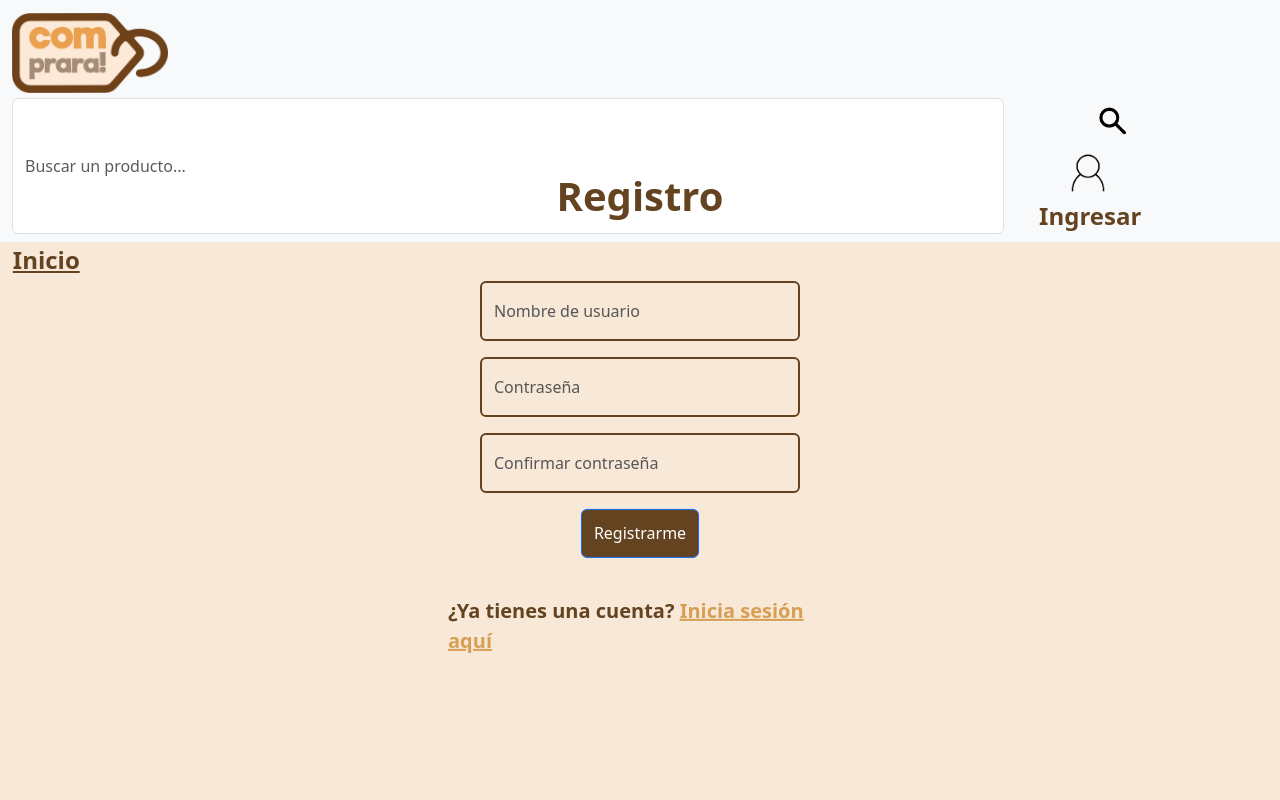
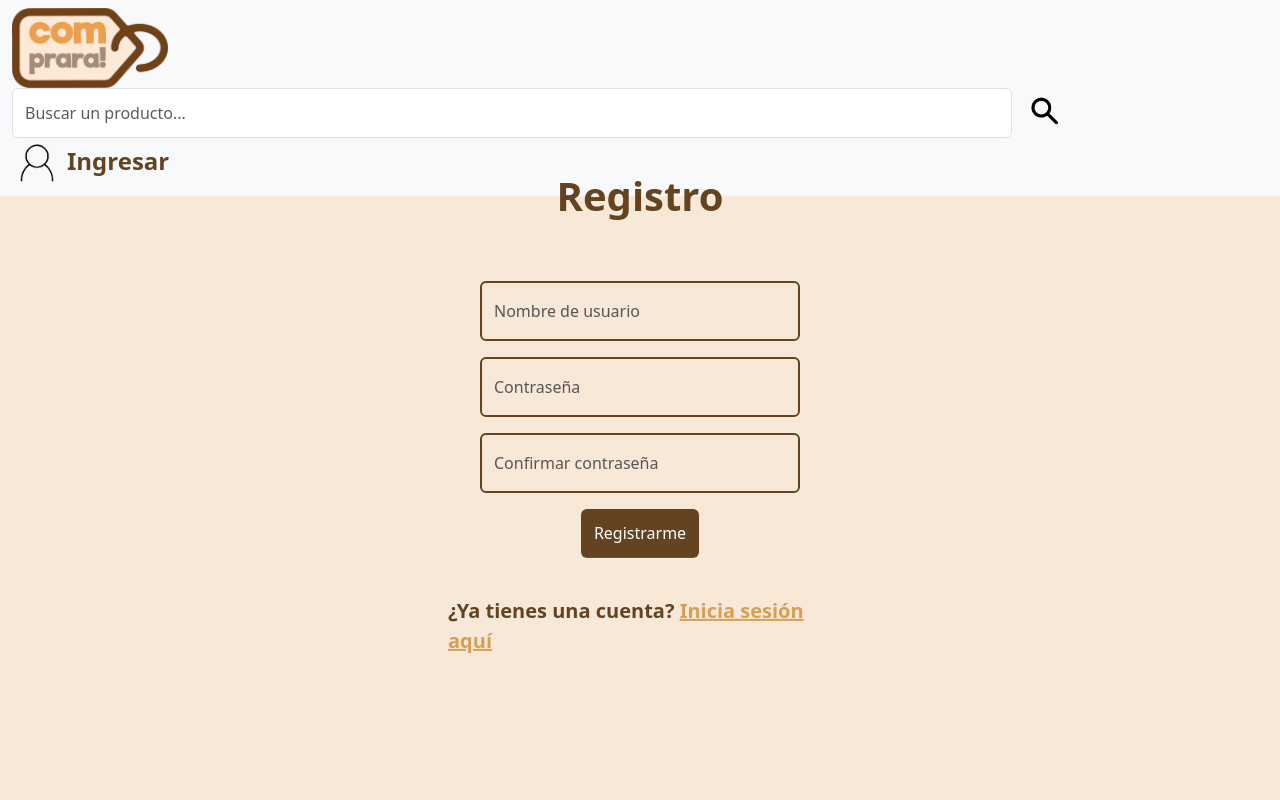
Before and after one commit to felipeperezleal/comprara, a Django app: page /register/ in a window 1280 px wide. Run offline with Django 4.2, Linux system fonts and the light colour scheme.

Commit message:
Style edits

```diff
--- a/login/templates/base.html
+++ b/login/templates/base.html
@@ -11,17 +11,23 @@
 </head>
 <body style="background-color:#f7e8d7;">
     <!-- Navbar -->
-    <nav class="navbar bg-body-tertiary">
+    <nav class="navbar bg-body-tertiary" style="position: fixed; top: 0; width: 100%; margin-bottom: 200px;">
       <div class="container-fluid">
+        <div>
           <a class="navbar-brand" href="{% url 'home' %}">
             <img src="{% static 'logo.png' %}" alt="Comprara!" style="height: 80px; width: auto;">
           </a>
+        </div>
+        <div>
           <form class="d-flex justify-content-between" action="{% url 'search' %}" method="POST" role="search">
             {% csrf_token %}
             <input class="form-control me-2" placeholder="Buscar un producto..." name="search_string" type="search" aria-label="Search" style="width: 1000px;">
             <!-- Al cambiar de <a> a <button> queda horrible visualmente-->
             <button type="submit" class="nav-link" style="color: #644321; font-weight:bold; font-size: x-large; padding-right: 50px;"><img src="{% static 'search.png' %}" alt="Profile" style="height: 50px; width: auto; padding-right: 5px;"/></a>
           </form>
+        </div>
+        <div>
+        </div>
           {% if user.is_authenticated %}
             <a class="nav-link disabled" style="color: #644321; font-weight:bold; font-size: x-large; padding-right: 50px;"><img src="{% static 'profile.png' %}" alt="Profile" style="height: 50px; width: auto; padding-right: 5px;"/>{{user.username}}</a>
             <a class="nav-link" href="{% url 'logout' %}" style="color: #644321; font-weight:bold; font-size: x-large; padding-right: 50px;">Salir</a>
--- a/login/templates/login.html
+++ b/login/templates/login.html
@@ -30,7 +30,7 @@
       {% endfor %}
       </ul>
       {% endif %}
-      <button type="submit" class="btn btn-primary" style="background-color:#644321; padding: 3%;">Ingresar</button>
+      <button type="submit" class="btn" style="background-color:#644321; padding: 3%; color: white;">Ingresar</button>
       <p class="fs-5" style="color: #644321; font-weight:bold; padding-top: 10%;">¿No tienes una cuenta? <a href="{% url 'register' %}" style="color:#d79f54;">Regístrate aquí</a></p>
     </form>
     <!-- login -->
--- a/login/templates/register.html
+++ b/login/templates/register.html
@@ -33,7 +33,7 @@
         {% endfor %}
         </ul>
       {% endif %}
-      <button type="submit" class="btn btn-primary" style="background-color:#644321; padding: 3%;">Registrarme</button>
+      <button type="submit" class="btn" style="background-color:#644321; padding: 3%; color: white;">Registrarme</button>
       <p class="fs-5" style="color: #644321; font-weight:bold; padding-top: 10%;">¿Ya tienes una cuenta? <a href="{% url 'login' %}" style="color:#d79f54;">Inicia sesión aquí</a></p>
     </form>
     <!-- register -->
```
Also changed, not shown: login/templates/search.html (+19 -4 lines). Lines whose indentation alone changed are shown as unchanged.
